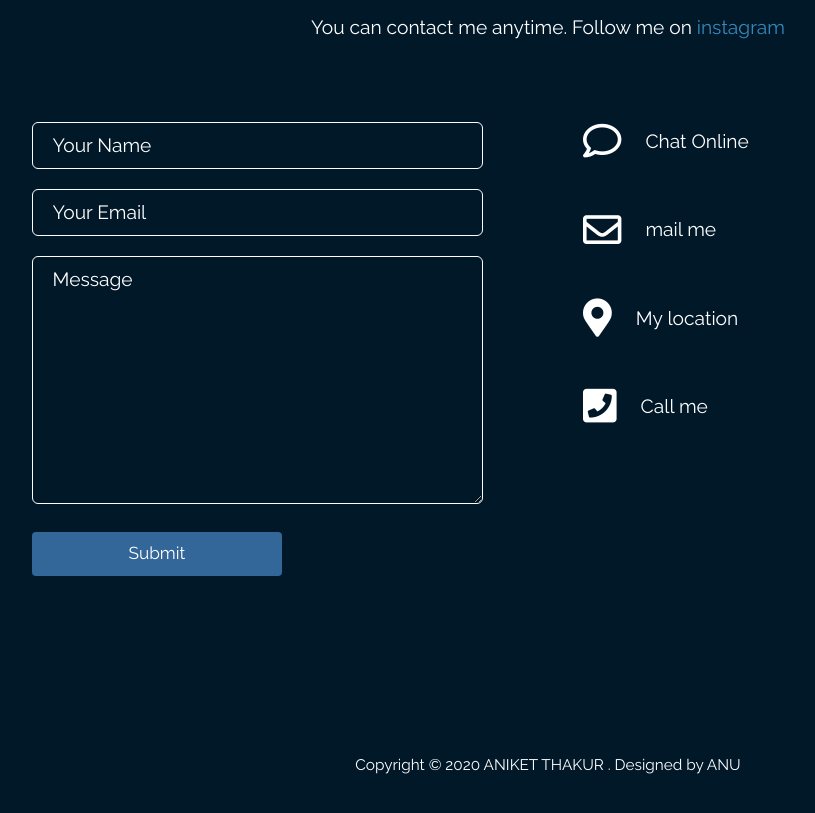
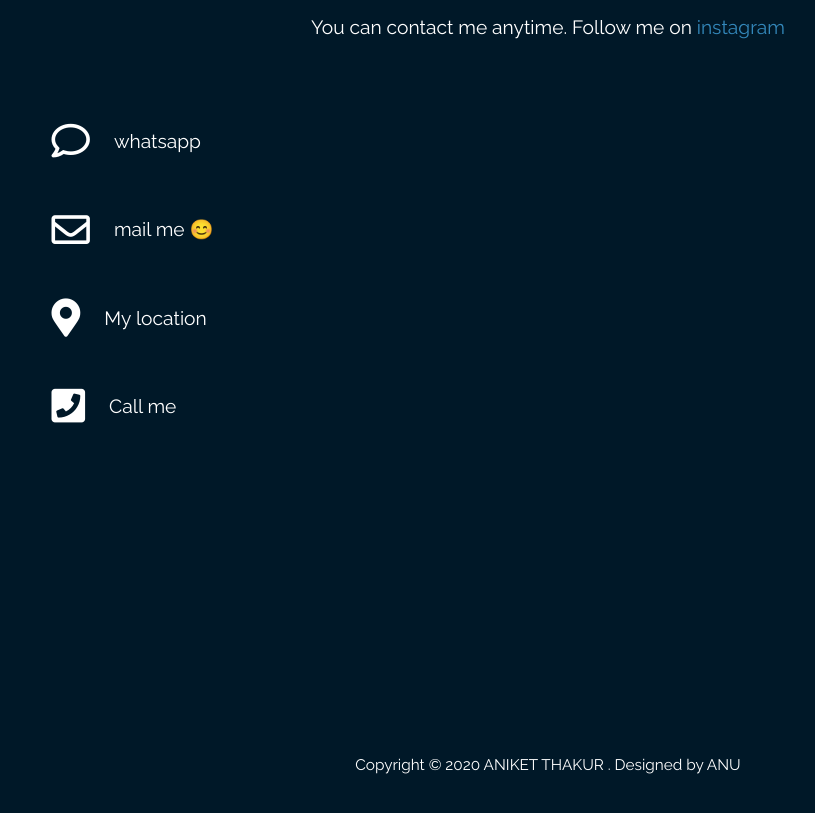
Before and after one commit to aniketthakur123/Aniket-Thakur, a plain HTML site: page index.html in a window 1280 px wide. Shown: the part 3360-4173 px from the top of the page, without its empty margins (92-907 px from the left). Drawn offline with Linux system fonts and the light colour scheme.

Commit message:
Update index.html

```diff
--- a/index.html
+++ b/index.html
@@ -269,27 +269,18 @@ https://www.tooplate.com/view/2117-infinite-loop
             </div>
 
             <div class="col-sm-12 col-md-6">
-              <form action="" method="get">
-                <input id="name" name="name" type="text" placeholder="Your Name" class="tm-input" required />
-                <input id="email" name="email" type="email" placeholder="Your Email" class="tm-input" required />
-                <textarea id="message" name="message" rows="8" placeholder="Message" class="tm-input" required></textarea>
-                <button type="submit" class="btn tm-btn-submit">Submit</button>
-              </form>
-            </div>
-
-            <div class="col-sm-12 col-md-6">
 
                 <div class="contact-item">
                   <a rel="nofollow" href="https://web.whatsapp.com/8894827743" class="item-link">
                       <i class="far fa-2x fa-comment mr-4"></i>
-                      <span class="mb-0">Chat Online</span>
+                      <span class="mb-0">whatsapp</span>
                   </a>
                 </div>
 
                 <div class="contact-item">
                   <a rel="nofollow" href="mailto:aniketthakur273@gmai.com" class="item-link">
                       <i class="far fa-2x fa-envelope mr-4"></i>
-                      <span class="mb-0">mail me</span>
+                      <span class="mb-0">mail me 😊</span>
                   </a>
                 </div>
 
```
